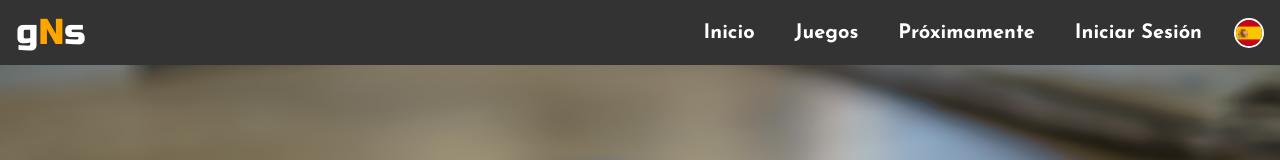
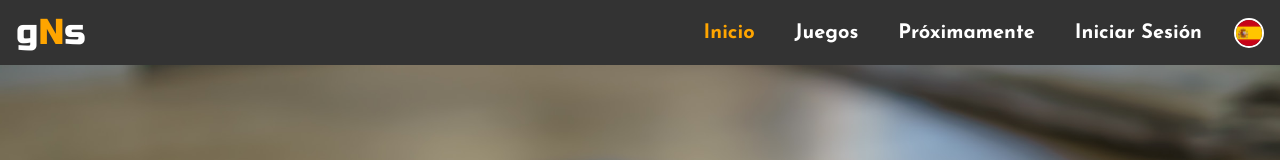
Before and after one commit to alloisa2005/gamingNightStore, a Next.js app: page / in a window 1280 px wide. Shown: the top 160 px of the page. Built offline with nearby package versions, Linux system fonts and the light colour scheme; no server answers; the database is empty.

Commit message:
feat: Adding Pathname Hook

```diff
--- a/src/components/Navbar.jsx
+++ b/src/components/Navbar.jsx
@@ -8,9 +8,11 @@ import { BsWhatsapp, BsFacebook, BsInstagram } from "react-icons/bs";
 import SignInButton from "./SignInButton";
 import Flags from "./Flags";
 import { useSelector } from "react-redux";
+import { usePathname } from 'next/navigation'
 
 const Navbar = () => {
 
+  const pathname = usePathname();
   const { spanish } = useSelector((state) => state.language);
 
   const [navbar, setNavbar] = useState(false);
@@ -31,20 +33,20 @@ const Navbar = () => {
         <ul className="hidden lg:flex items-center gap-6 text-white font-josefin text-xl font-bold z-20">
           <Link
             href={"/"}
-            className="cursor-pointer hover:bg-white hover:text-naranja p-2 rounded-md ease-in duration-100"
+            className={`${pathname === '/' ? 'font-bold text-naranja': ''} cursor-pointer hover:bg-white hover:text-naranja p-2 rounded-md ease-in duration-100`}
           >
             {spanish ? "Inicio" : "Home"}
           </Link>
           <Link
             href={"/juegos"}
-            className="cursor-pointer hover:bg-white hover:text-naranja p-2 rounded-md ease-in duration-100"
+            className={`${pathname === '/juegos' ? 'font-bold text-naranja': ''} cursor-pointer hover:bg-white hover:text-naranja p-2 rounded-md ease-in duration-100`}
           >
             {spanish ? "Juegos" : "Games"}
           </Link>
 
           <Link
             href={"/proximamente"}
-            className="cursor-pointer hover:bg-white hover:text-naranja p-2 rounded-md ease-in duration-100"
+            className={`${pathname === '/proximamente' ? 'font-bold text-naranja': ''} cursor-pointer hover:bg-white hover:text-naranja p-2 rounded-md ease-in duration-100`}
           >
             {spanish ? "Próximamente" : "Coming Soon"}
           </Link>
@@ -73,14 +75,14 @@ const Navbar = () => {
             <Link
               href={"/"}
               onClick={handleNavbar}
-              className="border-b-2 border-slate-500 w-full text-right pb-1 cursor-pointer"
+              className={`${pathname === '/' ? 'font-bold text-naranja' : ''} border-b-2 border-slate-500 w-full text-right pb-1 cursor-pointer`}
             >
               Inicio
             </Link>
             <Link
               href={"/juegos"}
               onClick={handleNavbar}
-              className="border-b-2 border-slate-500 w-full text-right pb-1 cursor-pointer"
+              className={`${pathname === '/juegos' ? 'font-bold text-naranja' : ''} border-b-2 border-slate-500 w-full text-right pb-1 cursor-pointer`}
             >
               Juegos
             </Link>
@@ -88,7 +90,7 @@ const Navbar = () => {
             <Link
               href={"/proximamente"}
               onClick={handleNavbar}
-              className="border-b-2 border-slate-500 w-full text-right pb-1 cursor-pointer"
+              className={`${pathname === '/proximamente' ? 'font-bold text-naranja' : ''} border-b-2 border-slate-500 w-full text-right pb-1 cursor-pointer`}
             >
               Próximamente
             </Link>
--- a/src/components/SignInButton.jsx
+++ b/src/components/SignInButton.jsx
@@ -4,8 +4,10 @@ import { useSession, signOut } from "next-auth/react";
 import Image from "next/image";
 import Link from "next/link";
 import { useSelector } from "react-redux";
+import { usePathname } from 'next/navigation'
 
 const SignInButton = ({ handleNavbar, dispositivo = "desktop" }) => {
+  const pathname = usePathname();
 
   const { spanish } = useSelector((state) => state.language);
 
@@ -59,7 +61,7 @@ const SignInButton = ({ handleNavbar, dispositivo = "desktop" }) => {
         <Link
           href={"/signin"}
           onClick={handleNavbar}
-          className="border-b-2 lg:border-b-0 border-slate-500  text-right cursor-pointer hover:bg-white hover:text-naranja p-2 rounded-md ease-in duration-100"
+          className={`${pathname === '/signin' ? 'font-bold text-naranja': ''} ${dispositivo === 'mobile' ? 'w-full text-right border-b-2 border-slate-500' : 'hover:bg-white hover:text-naranja p-2'} cursor-pointer placeholder:p-2 rounded-md ease-in duration-100`}
         >
           {spanish ? "Iniciar Sesión" : "Sign In"}
         </Link>
```
